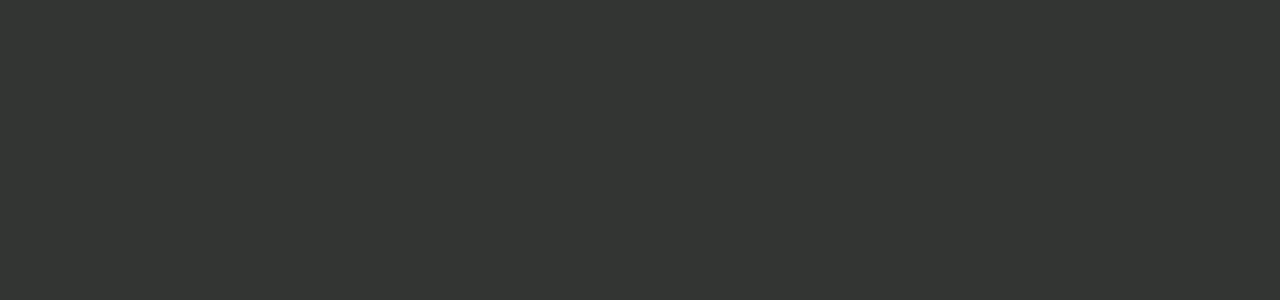
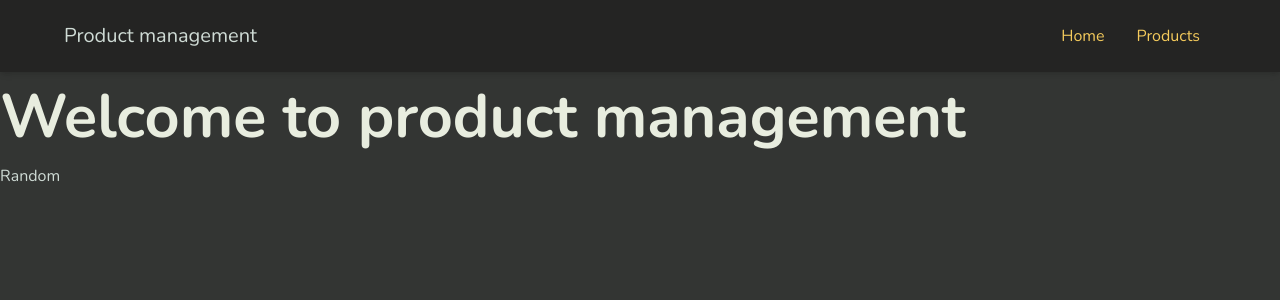
Before and after one commit to bodzile/integracija-projekat-1, a React (Vite) app: page / in a window 1280 px wide. Shown: the top 300 px of the page. Built offline with nearby package versions, Linux system fonts and the light colour scheme.

Commit message:
Added routes and navbar

```diff
--- a/src/App.jsx
+++ b/src/App.jsx
@@ -1,10 +1,20 @@
 
+import {BrowserRouter, Routes, Route} from "react-router-dom";
+import Home from "./Pages/Home/Home.jsx";
+import Products from "./Pages/Products.jsx";
+import Navbar from "./Components/Navbar.jsx";
 
 function App() {
 
   return (
     <>
-
+      <BrowserRouter>
+        <Navbar />
+        <Routes>
+          <Route path="/" element={<Home/>} />
+          <Route path="/products" element={<Products/>} />
+        </Routes>
+      </BrowserRouter>
     </>
   )
 }
--- /dev/null
+++ b/src/Components/Navbar.jsx
@@ -0,0 +1,33 @@
+
+import {NavLink} from 'react-router-dom';
+
+const Navbar = () => {
+    return (
+        <header className="lg:px-16 px-4 bc-surface-dim flex flex-wrap items-center py-2 shadow-md">
+            <div className="flex-1 flex justify-between items-center">
+                <a href="/" className="text-xl">Product management</a>
+            </div>
+
+            <label htmlFor="menu-toggle" className="pointer-cursor md:hidden block">
+                <svg className="fill-current text-gray-900"
+                     xmlns="http://www.w3.org/2000/svg" width="20" height="20" viewBox="0 0 20 20">
+                    <title>menu</title>
+                    <path d="M0 3h20v2H0V3zm0 6h20v2H0V9zm0 6h20v2H0v-2z"></path>
+                </svg>
+            </label>
+            <input className="hidden" type="checkbox" id="menu-toggle"/>
+
+            <div className="hidden md:flex md:items-center md:w-auto w-full" id="menu">
+                <nav>
+                    <ul className="md:flex items-center justify-between text-base text-gray-700 pt-4 md:pt-0">
+                        <li><NavLink className="md:p-4 py-3 px-0 block text-accent" to="/">Home</NavLink></li>
+                        <li><NavLink className="md:p-4 py-3 px-0 block text-accent" to="/products">Products</NavLink></li>
+                    </ul>
+                </nav>
+            </div>
+        </header>
+
+    );
+};
+
+export default Navbar;
--- /dev/null
+++ b/src/Pages/Home/Hero.jsx
@@ -0,0 +1,10 @@
+const Hero = () => {
+    return (
+        <>
+            <h1>Welcome to product management</h1>
+            <p>Random</p>
+        </>
+    );
+};
+
+export default Hero;
--- /dev/null
+++ b/src/Pages/Home/Home.jsx
@@ -0,0 +1,12 @@
+import Hero from "./Hero.jsx";
+
+
+const Home = () => {
+    return (
+        <>
+            <Hero/>
+        </>
+    );
+};
+
+export default Home;
--- a/src/Pages/Products.jsx
+++ b/src/Pages/Products.jsx
@@ -3,6 +3,7 @@
 const Products = () => {
     return (
         <>
+            <h2>All products</h2>
         </>
     );
 };
--- a/src/index.css
+++ b/src/index.css
@@ -27,16 +27,17 @@
   --color-accent: #F5CB5C;
 }
 
-html{
+@layer base {
+  html {
     box-sizing: border-box;
     font-size: 1rem;
   }
 
-*{
+  * {
     margin: 0;
     padding: 0;
     box-sizing: border-box;
-  font-family: var(--ff-regular) ,"sans-serif";
+    font-family: var(--ff-regular), "sans-serif";
   }
 
   body {
@@ -44,27 +45,46 @@
     color: var(--color-text);
   }
 
-h1,h2,h3 {color: var(--color-text-heading);}
+  h1,
+  h2,
+  h3 {
+    color: var(--color-text-heading);
+  }
 
   h1 {
     font-size: var(--fs-1000);
     font-weight: 700;
   }
+
   h2 {
     font-size: var(--fs-900);
     font-weight: 700;
   }
-h3 {font-size: var(--fs-800);}
-h4 {font-size: var(--fs-700);}
-h5 {font-size: var(--fs-600);}
-h6 {font-size: var(--fs-500);}
+
+  h3 {
+    font-size: var(--fs-800);
+  }
+
+  h4 {
+    font-size: var(--fs-700);
+  }
+
+  h5 {
+    font-size: var(--fs-600);
+  }
+
+  h6 {
+    font-size: var(--fs-500);
+  }
 
   p {
     font-size: var(--fs-400);
     margin: 0;
   }
+
   small {
     font-size: var(--fs-300);
+  }
 }
 
 .wgt-thin {
```
Also changed, not shown: src/Pages/Home.jsx (deleted). Lines whose indentation alone changed are shown as unchanged.
